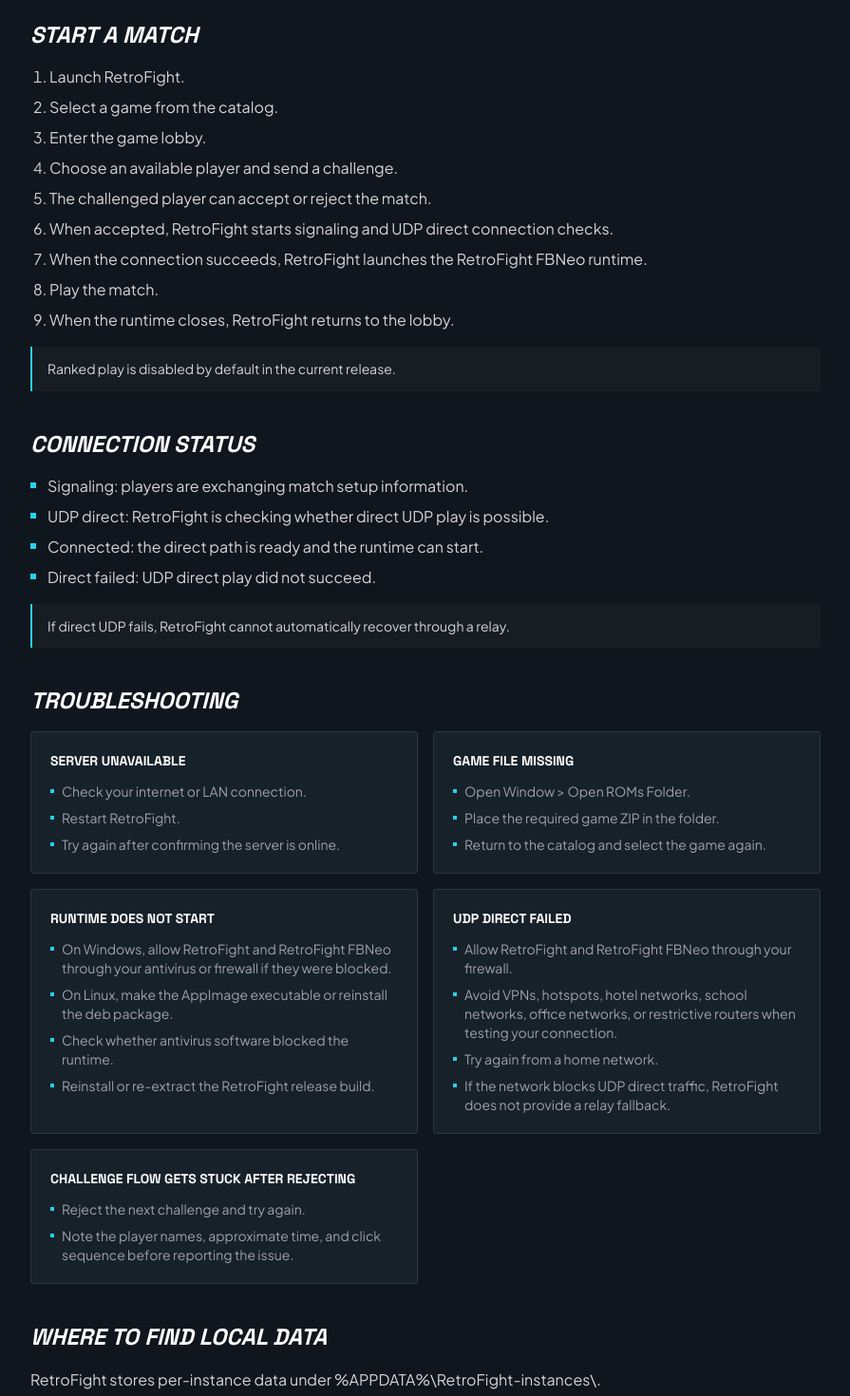
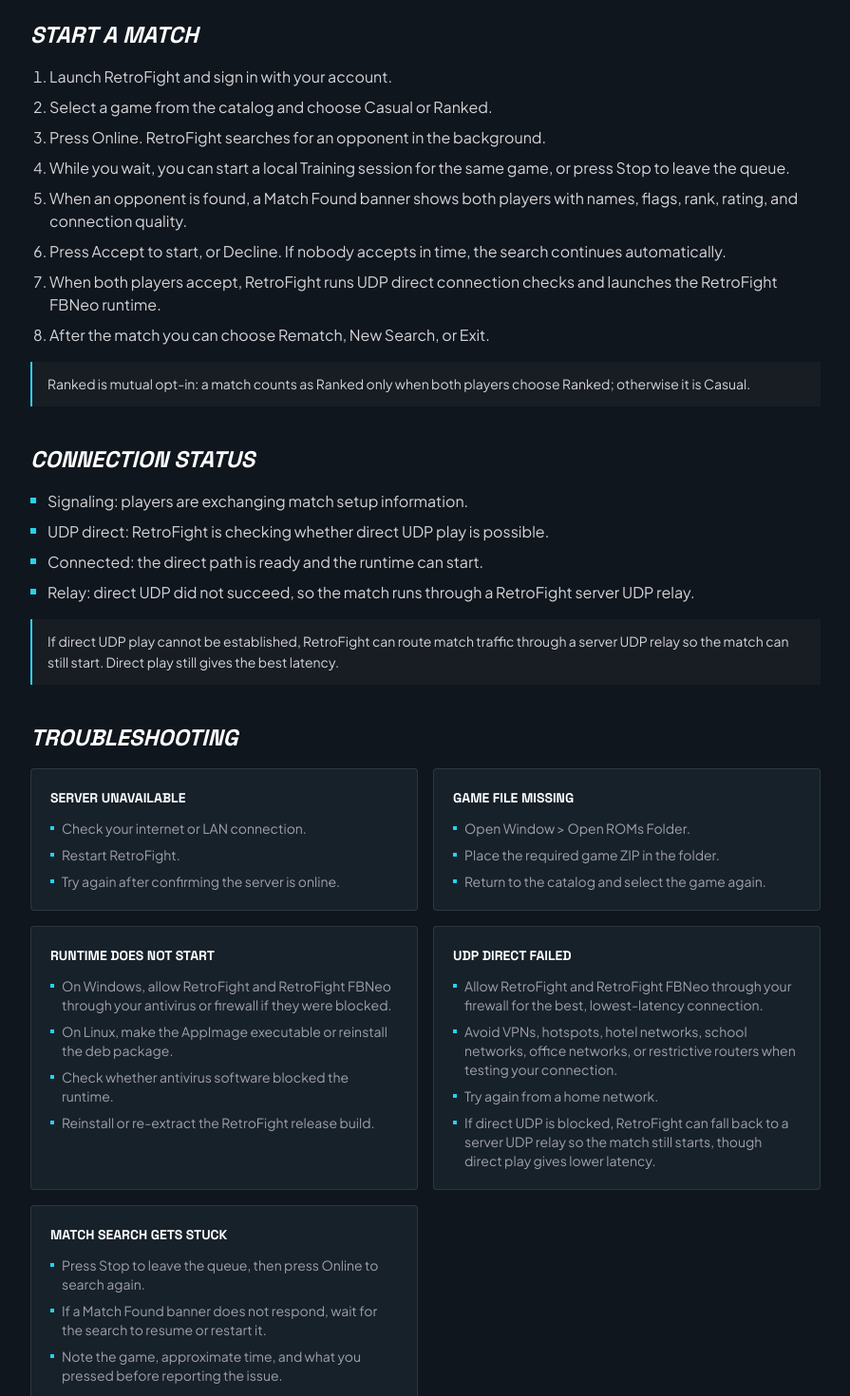
Before and after one commit to Retrofight/retrofight-web, a Next.js app: page /wiki in a window 1280 px wide. Shown: the part 1000-2470 px from the top of the page at 95% size, without its empty margins (192-1087 px from the left). Built offline with nearby package versions, Linux system fonts and the light colour scheme; no server answers.

Commit message:
content: align copy with current features (UDP relay fallback, Play Now flow, ranked opt-in)

```diff
--- a/src/app/dictionary.ts
+++ b/src/app/dictionary.ts
@@ -237,7 +237,7 @@
       subtitle:
         "A desktop arcade fighting game matchmaking client focused on direct, low-latency 1v1 play.",
       intro:
-        "RetroFight combines a desktop client for Windows and Linux, online lobbies, match challenges, and a custom RetroFight FBNeo runtime built for competitive arcade sessions.",
+        "RetroFight combines a desktop client for Windows and Linux, background matchmaking with casual and ranked play, and a custom RetroFight FBNeo runtime built for competitive arcade sessions.",
       platforms: "Available for Windows and Linux.",
       downloadWindowsInstaller: "Windows installer",
       downloadWindowsPortable: "Windows portable zip",
@@ -274,7 +274,7 @@
         },
         {
           title: "1v1 arcade flow",
-          text: "Choose a game, enter its lobby, challenge another player, and let RetroFight handle signaling before the runtime starts.",
+          text: "Pick a game, press Online, and RetroFight finds and confirms an opponent in the background before the runtime starts.",
         },
         {
           title: "Bring your own game files",
@@ -286,7 +286,7 @@
         "Author: Stefano, RetroFight project.",
         "The project is present on GitHub under the RetroFight organization.",
         "The architecture is open source. The Electron client, the heart of the project, is not open source.",
-        "Some features are still on the roadmap, including rankings, spectator mode, advanced chat, and relay fallback for networks where direct play is not possible.",
+        "Some features are still on the roadmap, including spectator mode and advanced lobby chat.",
       ],
       githubCta: "Open RetroFight on GitHub",
     },
@@ -324,17 +324,16 @@
         {
           title: "Start A Match",
           ordered: [
-            "Launch RetroFight.",
-            "Select a game from the catalog.",
-            "Enter the game lobby.",
-            "Choose an available player and send a challenge.",
-            "The challenged player can accept or reject the match.",
-            "When accepted, RetroFight starts signaling and UDP direct connection checks.",
-            "When the connection succeeds, RetroFight launches the RetroFight FBNeo runtime.",
-            "Play the match.",
-            "When the runtime closes, RetroFight returns to the lobby.",
+            "Launch RetroFight and sign in with your account.",
+            "Select a game from the catalog and choose Casual or Ranked.",
+            "Press Online. RetroFight searches for an opponent in the background.",
+            "While you wait, you can start a local Training session for the same game, or press Stop to leave the queue.",
+            "When an opponent is found, a Match Found banner shows both players with names, flags, rank, rating, and connection quality.",
+            "Press Accept to start, or Decline. If nobody accepts in time, the search continues automatically.",
+            "When both players accept, RetroFight runs UDP direct connection checks and launches the RetroFight FBNeo runtime.",
+            "After the match you can choose Rematch, New Search, or Exit.",
           ],
-          note: "Ranked play is disabled by default in the current release.",
+          note: "Ranked is mutual opt-in: a match counts as Ranked only when both players choose Ranked; otherwise it is Casual.",
         },
         {
           title: "Connection Status",
@@ -342,9 +341,9 @@
             "Signaling: players are exchanging match setup information.",
             "UDP direct: RetroFight is checking whether direct UDP play is possible.",
             "Connected: the direct path is ready and the runtime can start.",
-            "Direct failed: UDP direct play did not succeed.",
+            "Relay: direct UDP did not succeed, so the match runs through a RetroFight server UDP relay.",
           ],
-          note: "If direct UDP fails, RetroFight cannot automatically recover through a relay.",
+          note: "If direct UDP play cannot be established, RetroFight can route match traffic through a server UDP relay so the match can still start. Direct play still gives the best latency.",
         },
         {
           title: "Troubleshooting",
@@ -377,17 +376,18 @@
             {
               title: "UDP direct failed",
               items: [
-                "Allow RetroFight and RetroFight FBNeo through your firewall.",
+                "Allow RetroFight and RetroFight FBNeo through your firewall for the best, lowest-latency connection.",
                 "Avoid VPNs, hotspots, hotel networks, school networks, office networks, or restrictive routers when testing your connection.",
                 "Try again from a home network.",
-                "If the network blocks UDP direct traffic, RetroFight does not provide a relay fallback.",
+                "If direct UDP is blocked, RetroFight can fall back to a server UDP relay so the match still starts, though direct play gives lower latency.",
               ],
             },
             {
-              title: "Challenge flow gets stuck after rejecting",
+              title: "Match search gets stuck",
               items: [
-                "Reject the next challenge and try again.",
-                "Note the player names, approximate time, and click sequence before reporting the issue.",
+                "Press Stop to leave the queue, then press Online to search again.",
+                "If a Match Found banner does not respond, wait for the search to resume or restart it.",
+                "Note the game, approximate time, and what you pressed before reporting the issue.",
               ],
             },
           ],
```
